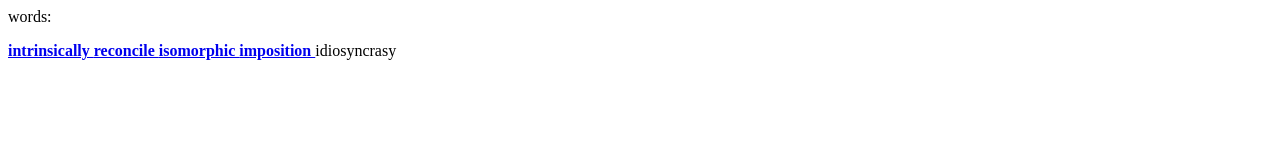
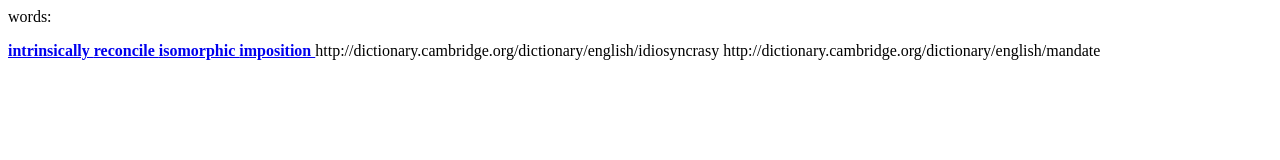
Before and after one commit to lanastasov/vocabulary, a plain HTML site: page lanastasov/index.html in a window 1280 px wide. Drawn offline with Linux system fonts and the light colour scheme.

Commit message:
Update index.html

```diff
--- a/lanastasov/index.html
+++ b/lanastasov/index.html
@@ -6,6 +6,7 @@
 		<a href="http://dictionary.cambridge.org/dictionary/british/reconcile"> <b> reconcile </b> </a>
 		<a href="http://dictionary.cambridge.org/dictionary/business-english/isomorphic"> <b> isomorphic </b> </a>
 		<a href="http://dictionary.cambridge.org/dictionary/british/imposition"> <b> imposition </b> </a>
-		idiosyncrasy
+		http://dictionary.cambridge.org/dictionary/english/idiosyncrasy
+		http://dictionary.cambridge.org/dictionary/english/mandate
 	</body>
 </html>
```
